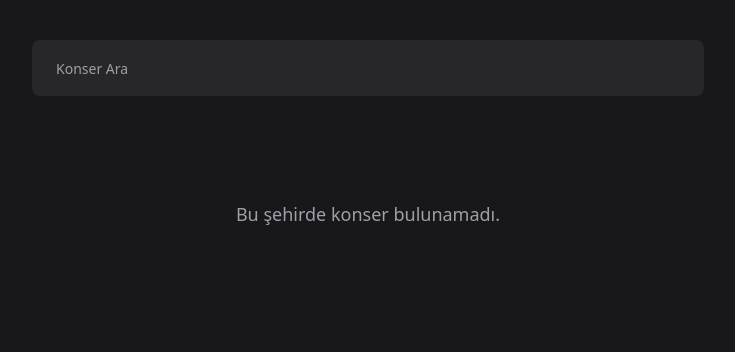
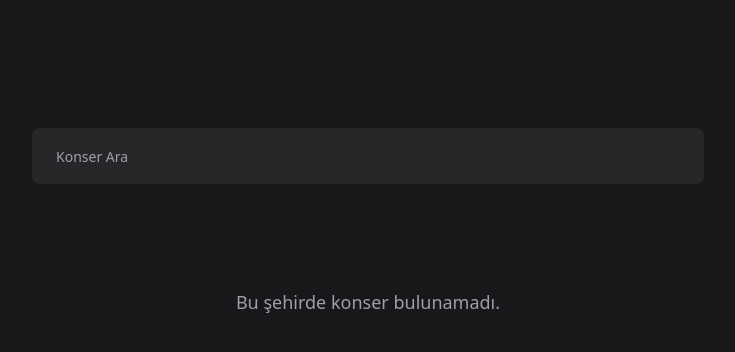
Before and after one commit to borahacikoylu/FRONTEND-YGA, a Next.js app: page /home in a window 1280 px wide. Shown: the top 352 px of the page, without its empty margins (272-1007 px from the left). Built offline with nearby package versions, Linux system fonts and the light colour scheme.

Commit message:
some effects added

```diff
--- a/src/app/globals.css
+++ b/src/app/globals.css
@@ -120,3 +120,11 @@
     @apply bg-background text-foreground;
   }
 }
+
+.hide-scrollbar {
+  scrollbar-width: none; /* Firefox */
+  -ms-overflow-style: none;  /* Internet Explorer 10+ */
+}
+.hide-scrollbar::-webkit-scrollbar {
+  display: none; /* Chrome, Safari, Opera */
+}
--- a/src/app/home/page.tsx
+++ b/src/app/home/page.tsx
@@ -123,7 +123,7 @@ export default function HomePage() {
   }, [filtered]);
 
   return (
-    <div className="min-h-screen bg-zinc-900 text-white flex flex-col items-center py-10">
+    <div className="min-h-screen bg-zinc-900 text-white flex flex-col items-center pt-32 pb-10">
       {/* Arama ve şehir butonu */}
       <div className="w-full max-w-2xl mb-8 flex items-center gap-4">
         <Input
@@ -152,7 +152,7 @@ export default function HomePage() {
             return (
               <div
                 key={concert.concert_id}
-                className="bg-zinc-800 rounded-xl shadow-lg flex flex-col items-center p-6 min-w-[350px] max-w-[350px] h-[480px]"
+                className="bg-zinc-800 rounded-xl shadow-lg flex flex-col items-center p-6 min-w-[350px] max-w-[350px] h-[480px] transition-transform duration-300 hover:scale-105 hover:shadow-2xl"
               >
                 <img
                   src={imageUrl}
--- a/src/app/page.tsx
+++ b/src/app/page.tsx
@@ -83,7 +83,7 @@ export default function HomePage() {
               <button
                 key={city.code}
                 className={clsx(
-                  "w-full aspect-square rounded-xl flex flex-col items-center justify-center text-base font-bold border-2 transition-all",
+                  "w-full aspect-square rounded-xl flex flex-col items-center justify-center text-base font-bold border-2 transition-all transition-transform duration-300 hover:scale-105 hover:shadow-2xl",
                   selected === city.code
                     ? "bg-green-500 border-green-300 text-white scale-105 shadow-lg"
                     : "bg-zinc-800 border-zinc-700 hover:bg-green-700 hover:text-white"
```
